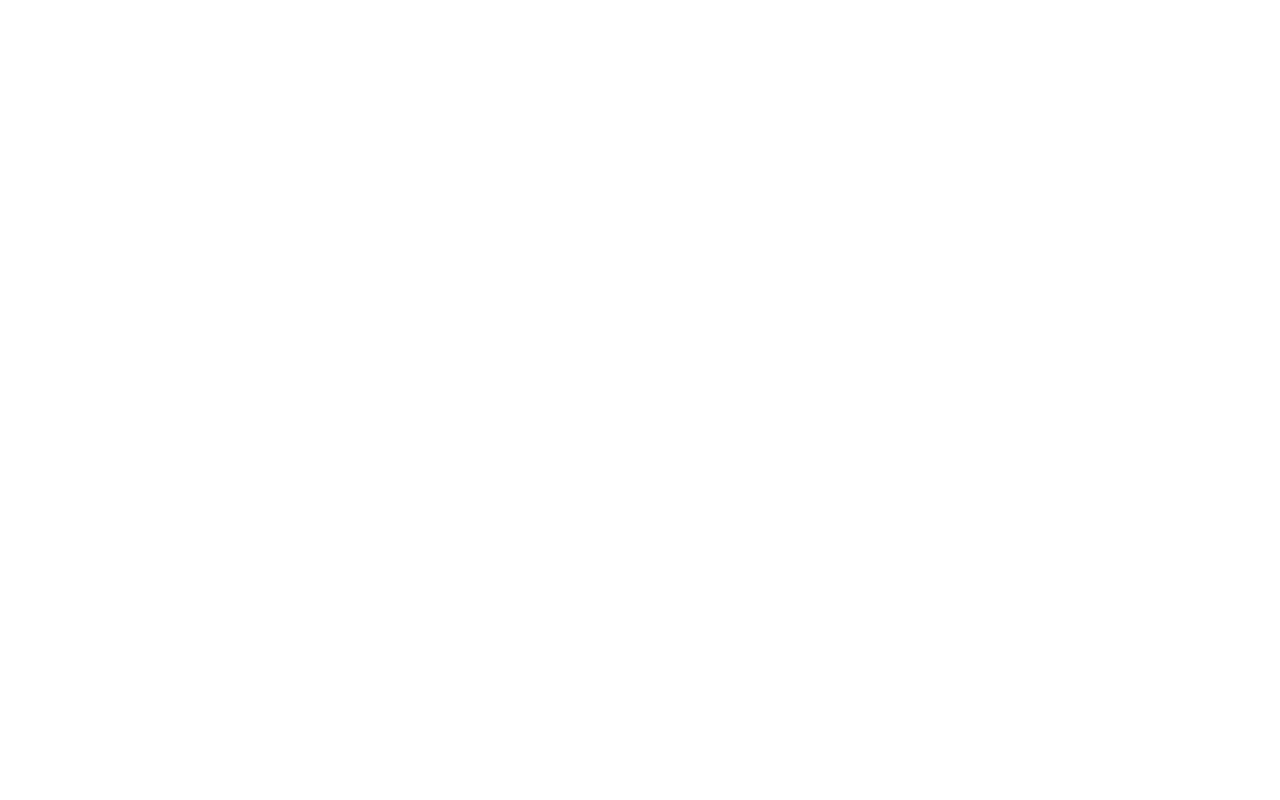
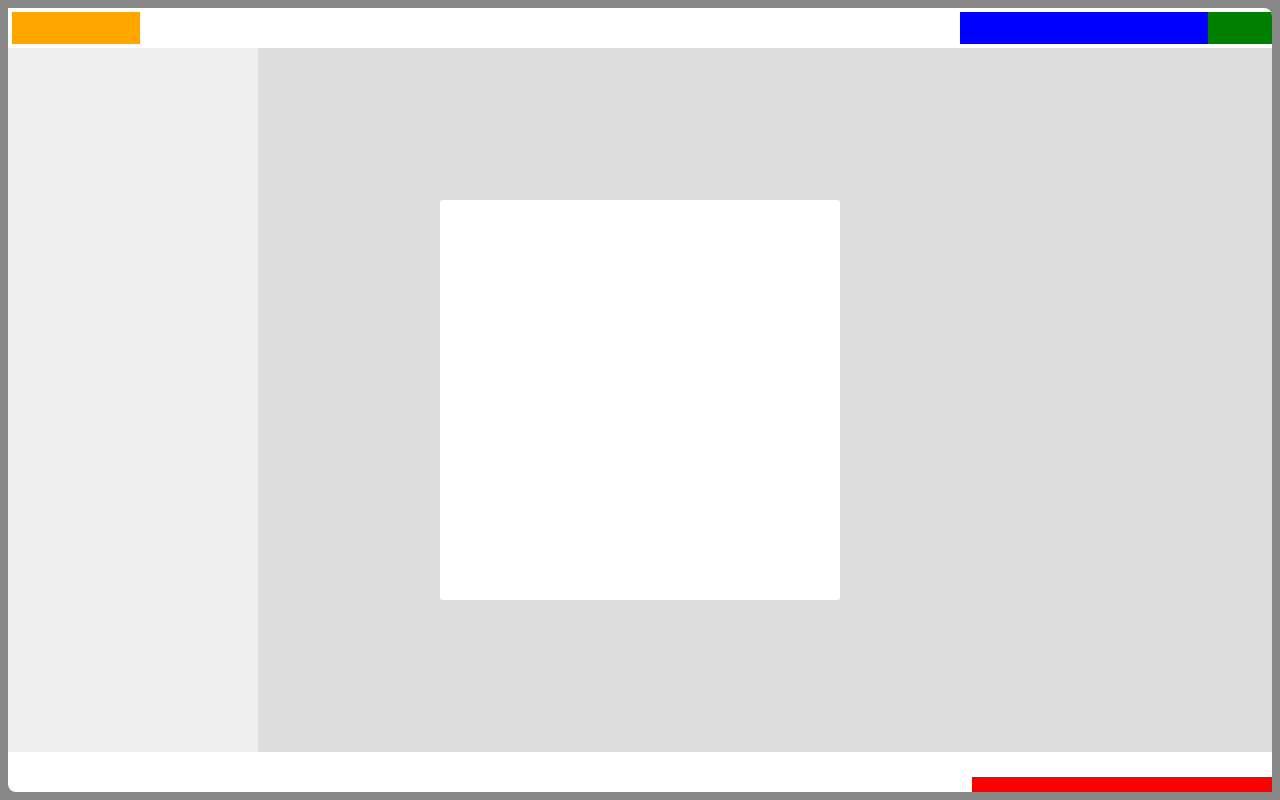
Before and after one commit to abenhmida/spa, a plain HTML site: page layout.html in a window 1280 px wide. Drawn offline with Linux system fonts and the light colour scheme.

Commit message:
template for spa application

```diff
--- /dev/null
+++ b/css/spa.css
@@ -0,0 +1,59 @@
+/*
+ * spa.css
+ * Root namespace styles
+*/
+
+/** Begin reset */
+  * {
+    margin  : 0;
+    padding : 0;
+    -webkit-box-sizing : border-box;
+    -moz-box-sizing    : border-box;
+    box-sizing         : border-box;
+  }
+  h1,h2,h3,h4,h5,h6,p { margin-bottom : 10px; }
+  ol,ul,dl { list-style-position : inside;}
+/** End reset */
+
+/** Begin standard selectors */
+  body {
+    font : 13px 'Trebuchet MS', Verdana, Helvetica, Arial, sans-serif;
+    color            : #444;
+    background-color : #888;
+  }
+  a { text-decoration : none; }
+    a:link, a:visited { color : inherit; }
+    a:hover { text-decoration: underline; }
+
+  strong {
+    font-weight : 800;
+    color       : #000;
+  }
+/** End standard selectors */
+
+/** Begin spa namespace selectors */
+  #spa {
+    position : absolute;
+    top      : 8px;
+    left     : 8px;
+    bottom   : 8px;
+    right    : 8px;
+
+    min-height : 500px;
+    min-width  : 500px;
+    overflow   : hidden;
+
+    background-color : #fff;
+    border-radius    : 0 8px 0 8px;
+  }
+/** End spa namespace selectors */
+
+/** Begin utility selectors */
+  .spa-x-select {}
+  .spa-x-clearfloat {
+    height     : 0      !important;
+    float      : none   !important;
+    visibility : hidden !important;
+    clear      : both   !important;
+  }
+/** End utility selectors */
--- a/css/spa.shell.css
+++ b/css/spa.shell.css
@@ -0,0 +1,92 @@
+/*
+ * spa.shell.css
+ * Shell styles
+*/
+
+.spa-shell-head, .spa-shell-head-logo, .spa-shell-head-acct,
+.spa-shell-head-search, .spa-shell-main, .spa-shell-main-nav,
+.spa-shell-main-content, .spa-shell-foot, .spa-shell-chat,
+.spa-shell-modal {
+  position : absolute;
+}
+.spa-shell-head {
+  top    : 0;
+  left   : 0;
+  right  : 0;
+  height : 40px;
+}
+.spa-shell-head-logo {
+  top        : 4px;
+  left       : 4px;
+  height     : 32px;
+  width      : 128px;
+  background : orange;
+}
+.spa-shell-head-acct {
+  top        : 4px;
+  right      : 0;
+  width      : 64px;
+  height     : 32px;
+  background : green;
+}
+.spa-shell-head-search {
+  top        : 4px;
+  right      : 64px;
+  width      : 248px;
+  height     : 32px;
+  background : blue;
+}
+
+.spa-shell-main {
+  top    : 40px;
+  left   : 0;
+  bottom : 40px;
+  right  : 0;
+}
+.spa-shell-main-content,
+.spa-shell-main-nav {
+  top    : 0;
+  bottom : 0;
+}
+.spa-shell-main-nav {
+  width  : 250px;
+  background : #eee;
+}
+  .spa-x-closed .spa-shell-main-nav {
+    width  : 0;
+  }
+
+.spa-shell-main-content {
+  left  : 250px;
+  right : 0;
+  background : #ddd;
+}
+  .spa-x-closed .spa-shell-main-content {
+    left : 0;
+  }
+
+.spa-shell-foot {
+  bottom : 0;
+  left   : 0;
+  right  : 0;
+  height : 40px;
+}
+.spa-shell-chat {
+  bottom     : 0;
+  right      : 0;
+  width      : 300px;
+  height     : 15px;
+  background : red;
+  z-index    : 1;
+}
+.spa-shell-modal {
+  margin-top    : -200px;
+  margin-left   : -200px;
+  top           : 50%;
+  left          : 50%;
+  width         : 400px;
+  height        : 400px;
+  background    : #fff;
+  border-radius : 3px;
+  z-index       : 2;
+}
--- a/layout.html
+++ b/layout.html
@@ -1,10 +1,112 @@
-<!DOCTYPE html>
-<html>
-<head lang="en">
-    <meta charset="UTF-8">
-    <title></title>
-</head>
-<body>
+<!doctype html>
+  <html>
+  <head>
+    <title>HTML Layout</title>
+    <link rel="stylesheet" href="css/spa.css" type="text/css"/>
+    <style>
+      .spa-shell-head, .spa-shell-head-logo, .spa-shell-head-acct,
+      .spa-shell-head-search, .spa-shell-main, .spa-shell-main-nav,
+      .spa-shell-main-content, .spa-shell-foot, .spa-shell-chat,
+      .spa-shell-modal {
+        position : absolute;
+      }
+      .spa-shell-head {
+        top    : 0;
+        left   : 0;
+        right  : 0;
+        height : 40px;
+      }
+      .spa-shell-head-logo {
+        top        : 4px;
+        left       : 4px;
+        height     : 32px;
+        width      : 128px;
+        background : orange;
+      }
+      .spa-shell-head-acct {
+        top        : 4px;
+        right      : 0;
+        width      : 64px;
+        height     : 32px;
+        background : green;
+      }
+      .spa-shell-head-search {
+        top        : 4px;
+        right      : 64px;
+        width      : 248px;
+        height     : 32px;
+        background : blue;
+      }
 
-</body>
-</html>
+      .spa-shell-main {
+        top    : 40px;
+        left   : 0;
+        bottom : 40px;
+        right  : 0;
+      }
+      .spa-shell-main-content,
+      .spa-shell-main-nav {
+        top    : 0;
+        bottom : 0;
+      }
+      .spa-shell-main-nav {
+        width  : 250px;
+        background : #eee;
+      }
+        .spa-x-closed .spa-shell-main-nav {
+          width  : 0;
+        }
+
+      .spa-shell-main-content {
+        left  : 250px;
+        right : 0;
+        background : #ddd;
+      }
+        .spa-x-closed .spa-shell-main-content {
+          left : 0;
+        }
+
+      .spa-shell-foot {
+        bottom : 0;
+        left   : 0;
+        right  : 0;
+        height : 40px;
+      }
+      .spa-shell-chat {
+        bottom     : 0;
+        right      : 0;
+        width      : 300px;
+        height     : 15px;
+        background : red;
+        z-index    : 2;
+      }
+      .spa-shell-modal {
+        margin-top    : -200px;
+        margin-left   : -200px;
+        top           : 50%;
+        left          : 50%;
+        width         : 400px;
+        height        : 400px;
+        background    : #fff;
+        border-radius : 3px;
+        z-index       : 1;
+      }
+    </style>
+  </head>
+  <body>
+    <div id="spa">
+      <div class="spa-shell-head">
+        <div class="spa-shell-head-logo"></div>
+        <div class="spa-shell-head-acct"></div>
+        <div class="spa-shell-head-search"></div>
+      </div>
+      <div class="spa-shell-main">
+        <div class="spa-shell-main-nav"></div>
+        <div class="spa-shell-main-content"></div>
+      </div>
+      <div class="spa-shell-foot"></div>
+      <div class="spa-shell-chat"></div>
+      <div class="spa-shell-modal"></div>
+    </div>
+  </body>
+  </html>
```
Also changed, not shown: js/spa.js (+20 -3 lines), js/spa.shell.js (+64 -3 lines), spa.html (+13 -9 lines), 1 other file.
